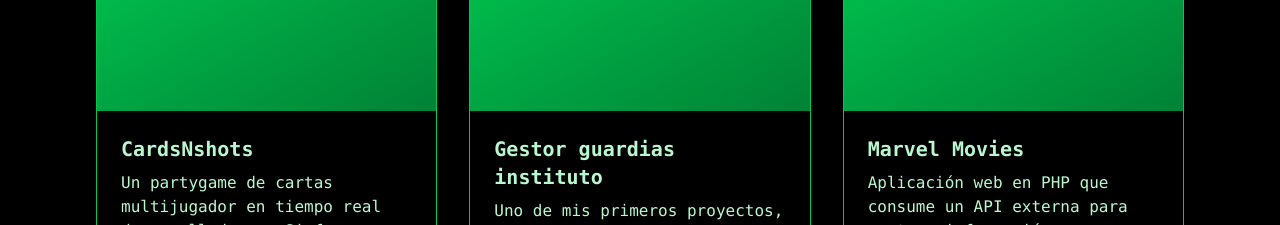
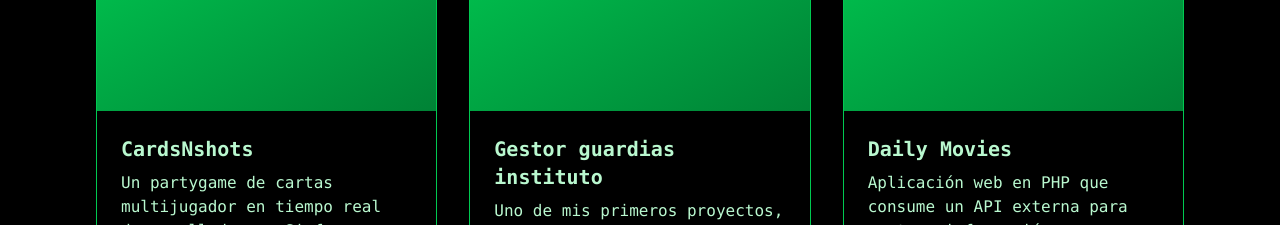
Before and after one commit to solidsnake1395/portfolio, a React (Vite) app: page / in a window 1280 px wide. Shown: the part 2600-2825 px from the top of the page. Built offline with nearby package versions, Linux system fonts and the light colour scheme; a web font is replaced by a local one.

Commit message:
Actualizar título y enlace de la aplicación Daily Movies en skillsData

```diff
--- a/src/data/skillsData.js
+++ b/src/data/skillsData.js
@@ -45,9 +45,9 @@ export const projectsData = [
   },
   {
     id: 3,
-    title: "Marvel Movies",
+    title: "Daily Movies",
     description: "Aplicación web en PHP que consume un API externa para mostrar información actualizada sobre la próxima película de Marvel.",
-    demoUrl: "#",
+    demoUrl: "https://aitormovies.ct.ws/",
     githubUrl: "https://github.com/solidsnake1395/minicursoPHP"
   }
 ];
```
